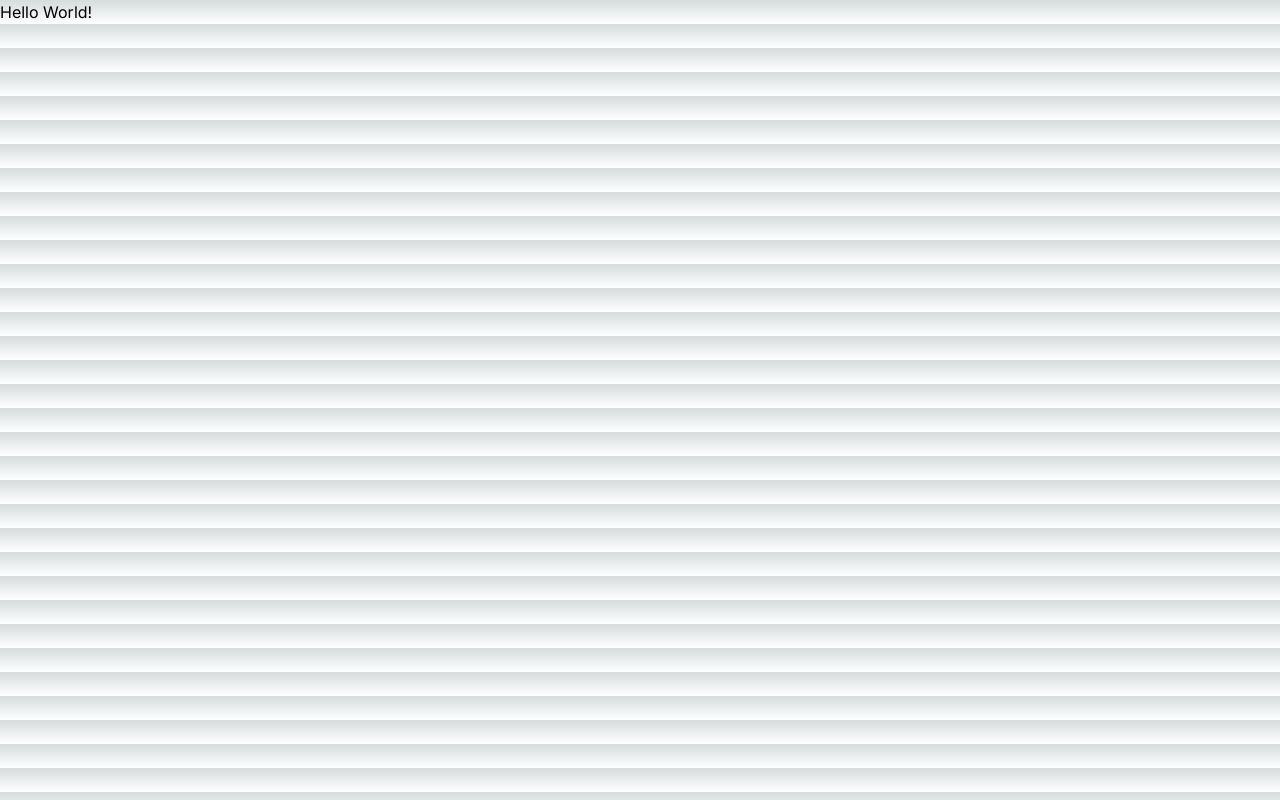
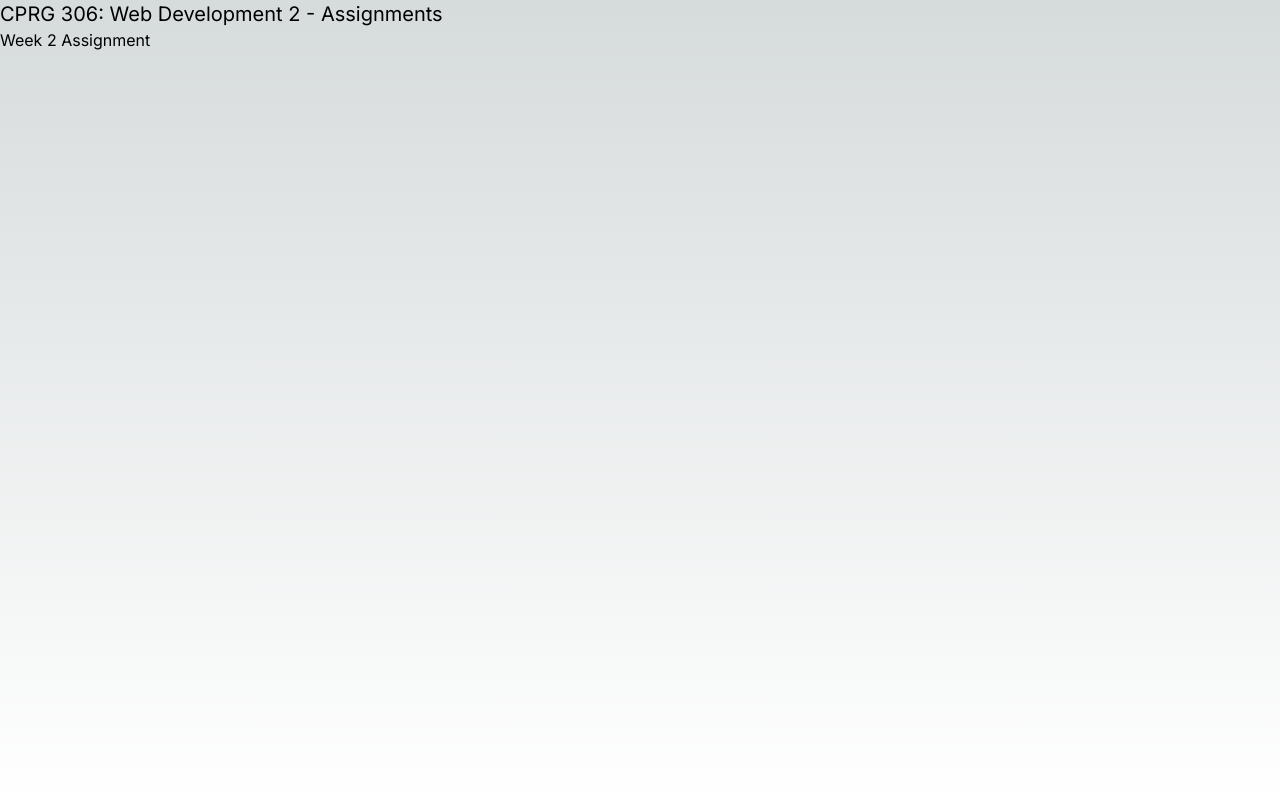
Before and after one commit to Anamikaa13/cprg306-assignments, a Next.js app: page / in a window 1280 px wide. Built offline with nearby package versions, Linux system fonts and the light colour scheme.

Commit message:
Update page.js
Edited the Root Page

```diff
--- a/app/page.js
+++ b/app/page.js
@@ -1,9 +1,10 @@
-import Image from "next/image";
+import Link from "next/link";
 
 export default function Home() {
   return (
-    <main>
-      <h1>Hello World!</h1>
+    <main className="h-screen">
+      <h1 className="text-xl">CPRG 306: Web Development 2 - Assignments</h1>
+      <Link href="http://localhost:3000/week-2">Week 2 Assignment</Link>
     </main>
   );
 }
```
